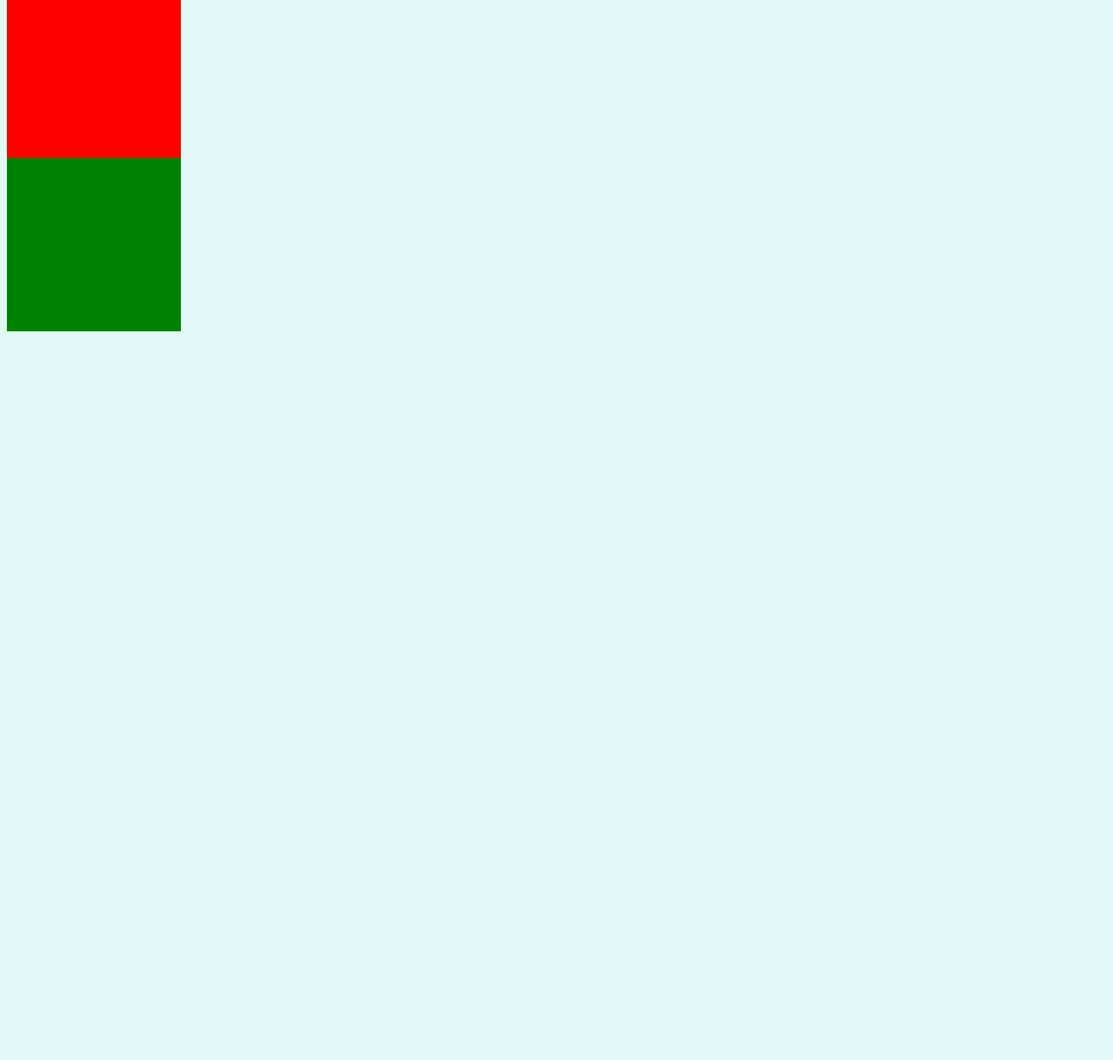
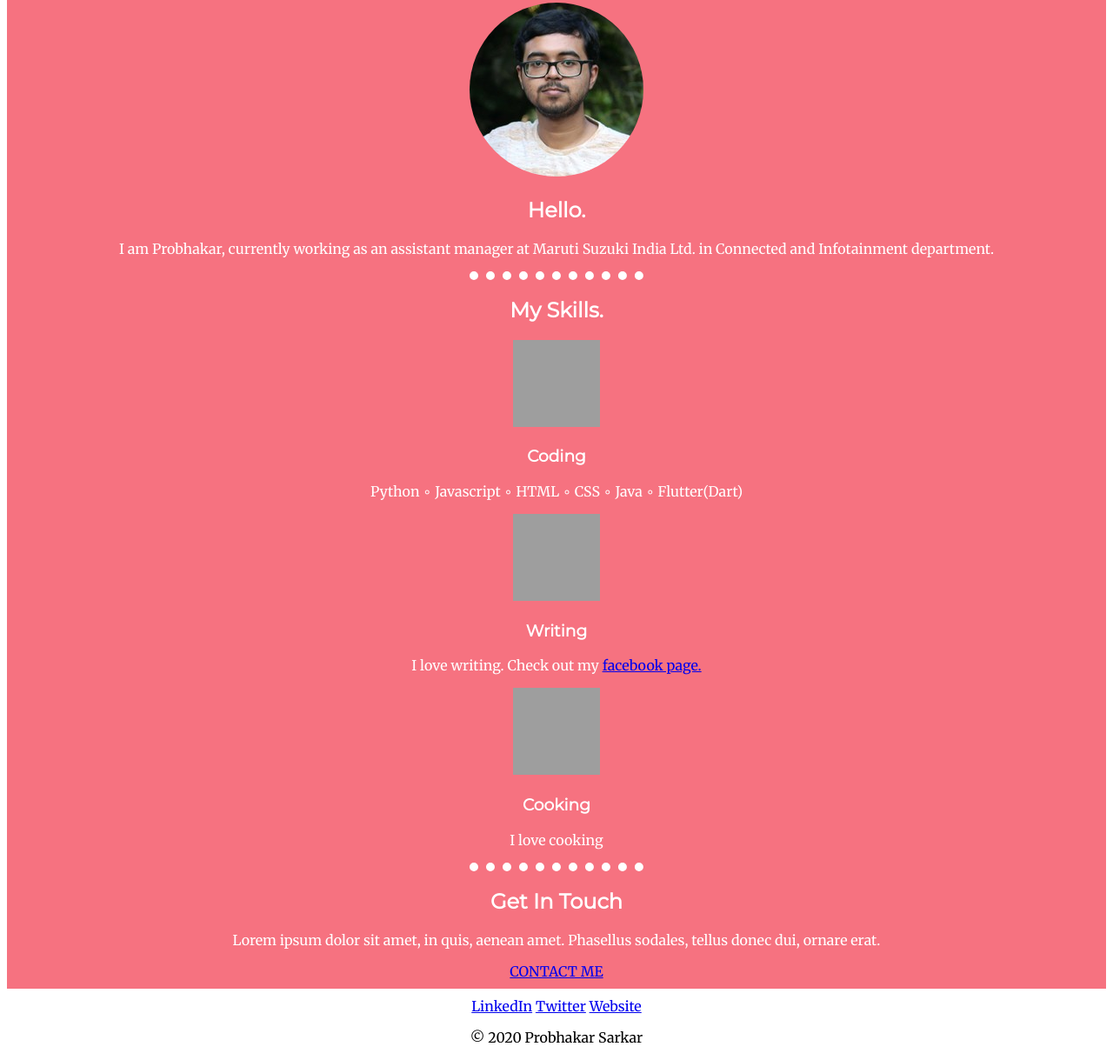
Before and after one commit to epsi95/myCV-ver2, a plain HTML site: page index.html in a window 1280 px wide. Shown: the part 602-1821 px from the top of the page at 87% size. Before the commit the page ends 991 px from the top, so only its background shows below. Drawn offline with Linux system fonts and the light colour scheme; grey boxes are pictures that could not be loaded.

Commit message:
third commit

```diff
--- a/css/styles.css
+++ b/css/styles.css
@@ -1,22 +1,39 @@
 body {
+  text-align: center;
+  font-family: 'Merriweather', serif;
+}
+
+#underline{
+  text-decoration: overline;
+}
+
+h1{
+  font-family: 'Sacramento', cursive;
+}
+
+h2{
+  font-family: 'Montserrat', sans-serif;
+}
+
+h3{
+  font-family: 'Montserrat', sans-serif;
+}
+
+.top-box {
   background-color: #e2f8f7;
-  text-align: center;
-}
-.top-box {
   padding-top: 100px;
   position: relative;
 }
 
 .middle-box {
-  height: 200px;
-  width: 200px;
-  background-color: red;
+  padding-top: 10px;
+  padding-bottom: 10px;
+  background-color: #f67280;
+  color: white;
 }
 
 .bottom-box {
-  height: 200px;
-  width: 200px;
-  background-color: green;
+  padding-top: 10px;
 }
 
 .top-cloud {
@@ -30,3 +47,19 @@ body {
   left: 20%;
   bottom: 300px;
 }
+
+#circular_avatar{
+  border-radius: 50%;
+}
+
+hr{
+  border-style: dotted none none none;
+  width: 200px;
+  border-width: 10px;
+  border-color: white;
+
+}
+.skill-icon{
+  height: 100px;
+  width: 100px;
+}
--- a/index.html
+++ b/index.html
@@ -6,19 +6,55 @@
   <title>Probhakar</title>
   <link rel="stylesheet" href="css/styles.css">
   <link rel="icon" href="favicon.ico">
+  <link href="https://fonts.googleapis.com/css?family=Merriweather|Montserrat|Sacramento&display=swap" rel="stylesheet">
 </head>
 
 <body>
     <div class="top-box">
       <img src="images/cloud.png" alt="cloud_image" class="top-cloud">
       <h1>I'm Probhakar</h1>
-  <p>web designer</p>
+      <p>a <span id="underline">pro</span>grammer</p>
       <img src="images/cloud.png" alt="cloud_image" class="bottom-cloud">
       <img src="images/mountain.png" alt="cloud_image">
     </div>
 <div class="middle-box">
+  <div class="profile">
+    <img src="images\personal_photo.jpg" alt="profile_picture" id="circular_avatar">
+    <h2>Hello.</h2>
+    <p>I am Probhakar, currently working as an assistant manager at Maruti Suzuki India Ltd. in Connected and Infotainment department.</p>
+  </div>
+  <hr>
+  <div class="skills">
+    <h2>My Skills.</h2>
+    <div class="skill-row">
+      <img class="skill-icon" src="https://image.flaticon.com/icons/svg/1383/1383403.svg" alt="coding_icon">
+      <h3>Coding</h3>
+      <p>Python ∘ Javascript ∘ HTML ∘ CSS ∘ Java ∘ Flutter(Dart)</p>
+    </div>
+    <div class="skill-row">
+      <img class="skill-icon" src="https://image.flaticon.com/icons/svg/2492/2492971.svg" alt="pen_icon">
+      <h3>Writing</h3>
+      <p>I love writing. Check out my <a href="https://www.facebook.com/chirkut11">facebook page.</a></p>
+    </div>
+    <div class="skill-row">
+      <img class="skill-icon" src="https://image.flaticon.com/icons/svg/1830/1830839.svg" alt="pen_icon">
+      <h3>Cooking</h3>
+      <p>I love cooking</p>
+    </div>
+  </div>
+  <hr>
+  <div class="contact-me">
+    <h2>Get In Touch</h2>
+    <h3></h3>
+    <p>Lorem ipsum dolor sit amet, in quis, aenean amet. Phasellus sodales, tellus donec dui, ornare erat.</p>
+    <a class="btn" href="mailto:name@email.com">CONTACT ME</a>
+  </div>
 </div>
 <div class="bottom-box">
+  <a class="footer-link" href="https://www.linkedin.com/">LinkedIn</a>
+  <a class="footer-link" href="https://twitter.com/">Twitter</a>
+  <a class="footer-link" href="https://www.appbrewery.co/">Website</a>
+  <p>© 2020 Probhakar Sarkar</p>
 </div>
 </body>
 
```
Also changed, not shown: images/personal_photo.jpg (added). Lines whose indentation alone changed are shown as unchanged.
